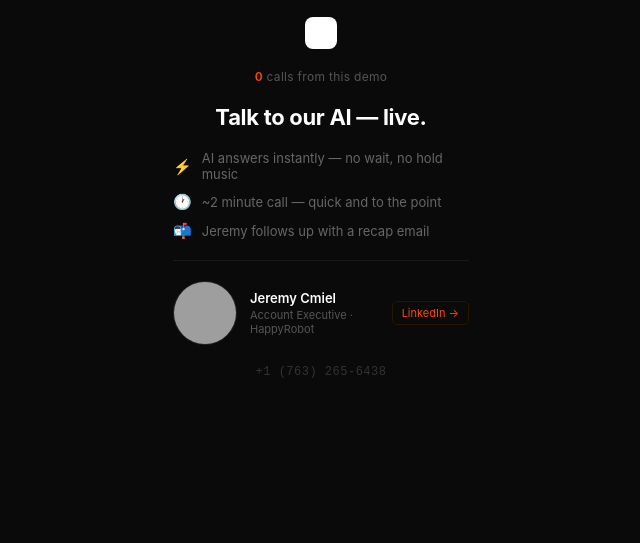
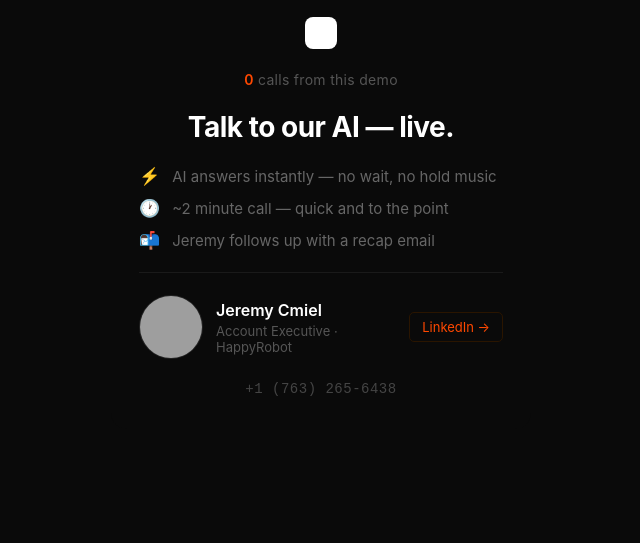
Before and after one commit to JerJerBankz/happyrobot-demo, a website: page index.html in a window 1280 px wide. Shown: the part 257-800 px from the top of the page, without its empty margins (319-959 px from the left). Drawn offline with Linux system fonts and the light colour scheme; grey boxes are pictures that could not be loaded; a script that the page names is missing.

Commit message:
scale up all text and layout

```diff
--- a/index.html
+++ b/index.html
@@ -18,25 +18,26 @@
   }
   .card {
     background: #0A0A0A;
-    padding: 32px;
+    padding: 32px 28px;
     border-radius: 16px;
     display: flex;
     flex-direction: column;
     align-items: center;
-    gap: 20px;
-    width: 360px;
+    gap: 22px;
+    width: 100%;
+    max-width: 420px;
   }
-  .logo img { height: 26px; width: auto; }
+  .logo img { height: 32px; width: auto; }
 
   .event-badge {
     display: flex;
     align-items: center;
-    gap: 7px;
+    gap: 8px;
     background: #161616;
     border: 1px solid #222;
     border-radius: 20px;
-    padding: 5px 13px;
-    font-size: 11px;
+    padding: 7px 16px;
+    font-size: 13px;
     color: #666;
     letter-spacing: 0.3px;
   }
@@ -61,7 +62,7 @@
   }
 
   .counter {
-    font-size: 12px;
+    font-size: 14px;
     color: #555;
     letter-spacing: 0.3px;
   }
@@ -69,27 +70,27 @@
 
   .headline {
     color: white;
-    font-size: 22px;
+    font-size: 28px;
     font-weight: 700;
     text-align: center;
-    letter-spacing: -0.3px;
+    letter-spacing: -0.5px;
   }
 
   .expect {
     width: 100%;
     display: flex;
     flex-direction: column;
-    gap: 10px;
+    gap: 12px;
   }
   .expect-item {
     display: flex;
     align-items: center;
-    gap: 10px;
-    font-size: 13px;
+    gap: 12px;
+    font-size: 15px;
     color: #666;
   }
   .expect-item .icon {
-    font-size: 15px;
+    font-size: 17px;
     flex-shrink: 0;
   }
 
@@ -115,23 +116,23 @@
   }
   .jeremy-avatar img { width: 100%; height: 100%; object-fit: cover; }
   .jeremy-info { flex: 1; }
-  .jeremy-name { color: white; font-size: 13px; font-weight: 600; }
-  .jeremy-title { color: #555; font-size: 11px; margin-top: 2px; }
+  .jeremy-name { color: white; font-size: 16px; font-weight: 600; }
+  .jeremy-title { color: #555; font-size: 13px; margin-top: 3px; }
   .jeremy-link {
-    font-size: 11px;
+    font-size: 13px;
     color: #FF4800;
     text-decoration: none;
     border: 1px solid #2a1500;
     border-radius: 5px;
-    padding: 4px 9px;
+    padding: 6px 12px;
     white-space: nowrap;
     flex-shrink: 0;
   }
   .jeremy-link:hover { background: #1a0b00; }
 
   .number {
-    color: #333;
-    font-size: 12px;
+    color: #444;
+    font-size: 14px;
     font-family: monospace;
     letter-spacing: 0.5px;
   }
```
